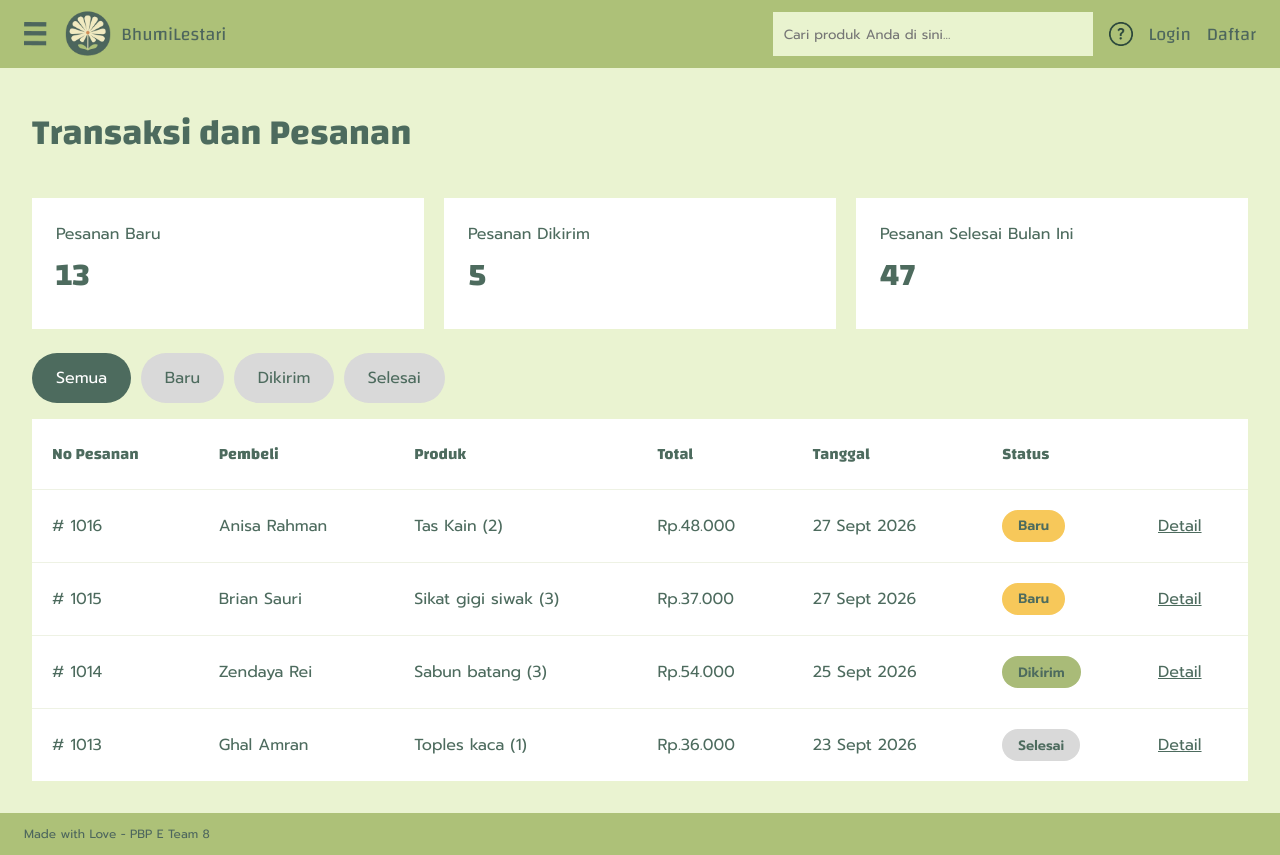
After one commit to PBP-E-Kelompok-08/BhumiLestari, a Django app: page /pesanan/ in a window 1280 px wide. The commit adds this page. Run offline with Django 5.2, Linux system fonts and the light colour scheme.

Commit message:
feat: Buat beberapa HTML + CSS untuk modul lain yang terkait dengan dashboard

```diff
--- a/apps/checkout/urls.py
+++ b/apps/checkout/urls.py
@@ -5,5 +5,6 @@ from apps.checkout.views import *
 app_name = "checkout"
 
 urlpatterns = [
-
+    path("pesanan/", order_list, name="order_list"),
+    path("pesanan/tes/", order_detail, name="order_detail"),
 ]
--- a/apps/checkout/views.py
+++ b/apps/checkout/views.py
@@ -1,3 +1,8 @@
 from django.shortcuts import render
 
 # Create your views here.
+def order_list(request):
+    return render(request, "order_list.html")
+
+def order_detail(request):
+    return render(request, "order_detail.html")
--- a/apps/dashboard/urls.py
+++ b/apps/dashboard/urls.py
@@ -7,4 +7,6 @@ app_name = "dashboard"
 urlpatterns = [
     path("", show_dashboard_home, name="show_dashboard_home"),
     path("api/products/", api_products, name="api_products"),
+    path("ringkasan/", seller_summary, name="seller_summary"),
+    path("laporan/", sales_report, name="sales_report"),
 ]
--- /dev/null
+++ b/static/css/order_list.css
@@ -0,0 +1,110 @@
+.trx-page {
+  padding: 2rem;
+  background: #eaf3d1;
+  color: #4d6b5e;
+  font-family: "Prompt", sans-serif;
+}
+
+.page-title {
+  margin-bottom: 2rem;
+  font-family: "Changa", sans-serif;
+  font-size: 2.25rem;
+}
+
+.stats {
+  display: flex;
+  gap: 1.25rem;
+}
+
+.stat {
+  flex: 1;
+  padding: 1.5rem;
+  background: white;
+}
+
+.stat span {
+  display: block;
+}
+
+.stat strong {
+  font-family: "Changa", sans-serif;
+  font-size: 2rem;
+}
+
+.filters {
+  display: flex;
+  gap: 0.6rem;
+  margin: 1.5rem 0 1rem;
+}
+
+.filter {
+  padding: 0.8rem 1.5rem;
+  background: #d9d9d9;
+  border-radius: 50px;
+  color: #4d6b5e;
+  text-decoration: none;
+}
+
+.filter.is-active {
+  background: #4d6b5e;
+  color: white;
+}
+
+.table-wrap {
+  overflow-x: auto;
+  background: white;
+}
+
+.orders {
+  width: 100%;
+  border-collapse: collapse;
+}
+
+.orders th,
+.orders td {
+  padding: 1.25rem;
+  text-align: left;
+  white-space: nowrap;
+}
+
+.orders th {
+  font-family: "Changa", sans-serif;
+}
+
+.orders td {
+  border-top: 1px solid #eef2e4;
+}
+
+.orders a {
+  color: #4d6b5e;
+}
+
+.badge {
+  display: inline-block;
+  padding: 0.35rem 1rem;
+  border-radius: 50px;
+  font-size: 0.85rem;
+  font-weight: 600;
+}
+
+.badge-baru {
+  background: #f7c85a;
+}
+
+.badge-dikirim {
+  background: #a9bb78;
+}
+
+.badge-selesai {
+  background: #d9d9d9;
+}
+
+@media (max-width: 600px) {
+  .trx-page {
+    padding: 1.25rem 1rem;
+  }
+
+  .stats {
+    flex-direction: column;
+  }
+}
--- a/templates/components/sidebar.html
+++ b/templates/components/sidebar.html
@@ -20,24 +20,24 @@
                 Manajemen Chat</a>
             </li>
             <li>
-                <a href="#">
+                <a href="{% url 'dashboard:sales_report' %}">
                 <img class="sidebar-logo" src="{% static 'img/laporan.png' %}" alt="Logo laporan keuangan">
                 Laporan Keuangan</a>
             </li>
 
         {% elif user.role == "seller" %}
             <li>
-                <a href="#">
+                <a href="{% url 'dashboard:seller_summary' %}">
                     <img class="sidebar-logo" src="{% static 'img/ringkasan.png' %}" alt="Logo ringkasan">
                     Ringkasan</a>
             </li>
             <li>
-                <a href="#">
+                <a href="{% url 'checkout:order_list' %}">
                     <img class="sidebar-logo" src="{% static 'img/keranjang.png' %}" alt="Logo pesanan">
                     Pesanan</a>
             </li>
             <li>
-                <a href="#">
+                <a href="{% url 'dashboard:sales_report' %}">
                 <img class="sidebar-logo" src="{% static 'img/laporan.png' %}" alt="Logo laporan penjualan">
                 Laporan Penjualan</a>
             </li>
@@ -59,7 +59,7 @@
                 Chat</a>
             </li>
             <li>
-                <a href="#">
+                <a href="{% url 'checkout:order_list' %}">
                 <img class="sidebar-logo" src="{% static 'img/riwayat_beli.png' %}" alt="Logo riwayat beli">
                 Riwayat Pembelian</a>
             </li>
--- /dev/null
+++ b/templates/order_list.html
@@ -0,0 +1,82 @@
+{% extends "base.html" %}
+{% load static %}
+
+{% block meta %}
+  <title>Transaksi dan Pesanan - BhumiLestari</title>
+  <link rel="stylesheet" href="{% static 'css/order_list.css' %}">
+{% endblock meta %}
+
+{% block content %}
+<div class="trx-page">
+  <h1 class="page-title">Transaksi dan Pesanan</h1>
+
+  <div class="stats">
+    <div class="stat"><span>Pesanan Baru</span><strong>13</strong></div>
+    <div class="stat"><span>Pesanan Dikirim</span><strong>5</strong></div>
+    <div class="stat"><span>Pesanan Selesai Bulan Ini</span><strong>47</strong></div>
+  </div>
+
+  <div class="toolbar">
+    <nav class="filters" aria-label="Filter status">
+      <a href="?" class="filter is-active">Semua</a>
+      <a href="?status=baru" class="filter">Baru</a>
+      <a href="?status=dikirim" class="filter">Dikirim</a>
+      <a href="?status=selesai" class="filter">Selesai</a>
+    </nav>
+  </div>
+
+  <div class="table-wrap">
+    <table class="orders">
+      <thead>
+        <tr>
+          <th>No Pesanan</th>
+          <th>Pembeli</th>
+          <th>Produk</th>
+          <th>Total</th>
+          <th>Tanggal</th>
+          <th>Status</th>
+          <th></th>
+        </tr>
+      </thead>
+      <tbody>
+        <tr>
+          <td># 1016</td>
+          <td>Anisa Rahman</td>
+          <td>Tas Kain (2)</td>
+          <td>Rp.48.000</td>
+          <td>27 Sept 2026</td>
+          <td><span class="badge badge-baru">Baru</span></td>
+          <td><a href="{% url 'checkout:order_detail' %}">Detail</a></td>
+        </tr>
+        <tr>
+          <td># 1015</td>
+          <td>Brian Sauri</td>
+          <td>Sikat gigi siwak (3)</td>
+          <td>Rp.37.000</td>
+          <td>27 Sept 2026</td>
+          <td><span class="badge badge-baru">Baru</span></td>
+          <td><a href="{% url 'checkout:order_detail' %}">Detail</a></td>
+        </tr>
+        <tr>
+          <td># 1014</td>
+          <td>Zendaya Rei</td>
+          <td>Sabun batang (3)</td>
+          <td>Rp.54.000</td>
+          <td>25 Sept 2026</td>
+          <td><span class="badge badge-dikirim">Dikirim</span></td>
+          <td><a href="{% url 'checkout:order_detail' %}">Detail</a></td>
+        </tr>
+        <tr>
+          <td># 1013</td>
+          <td>Ghal Amran</td>
+          <td>Toples kaca (1)</td>
+          <td>Rp.36.000</td>
+          <td>23 Sept 2026</td>
+          <td><span class="badge badge-selesai">Selesai</span></td>
+          <td><a href="{% url 'checkout:order_detail' %}">Detail</a></td>
+        </tr>
+      </tbody>
+    </table>
+  </div>
+</div>
+{% endblock content %}
```
Also changed, not shown: apps/dashboard/views.py (+7 -0 lines), static/css/order_detail.css (added, +102 -0 lines), static/css/sales_report.css (added, +91 -0 lines), static/css/seller_summary.css (added, +128 -0 lines), templates/order_detail.html (added, +62 -0 lines), templates/sales_report.html (added, +44 -0 lines), templates/seller_summary.html (added, +51 -0 lines).
